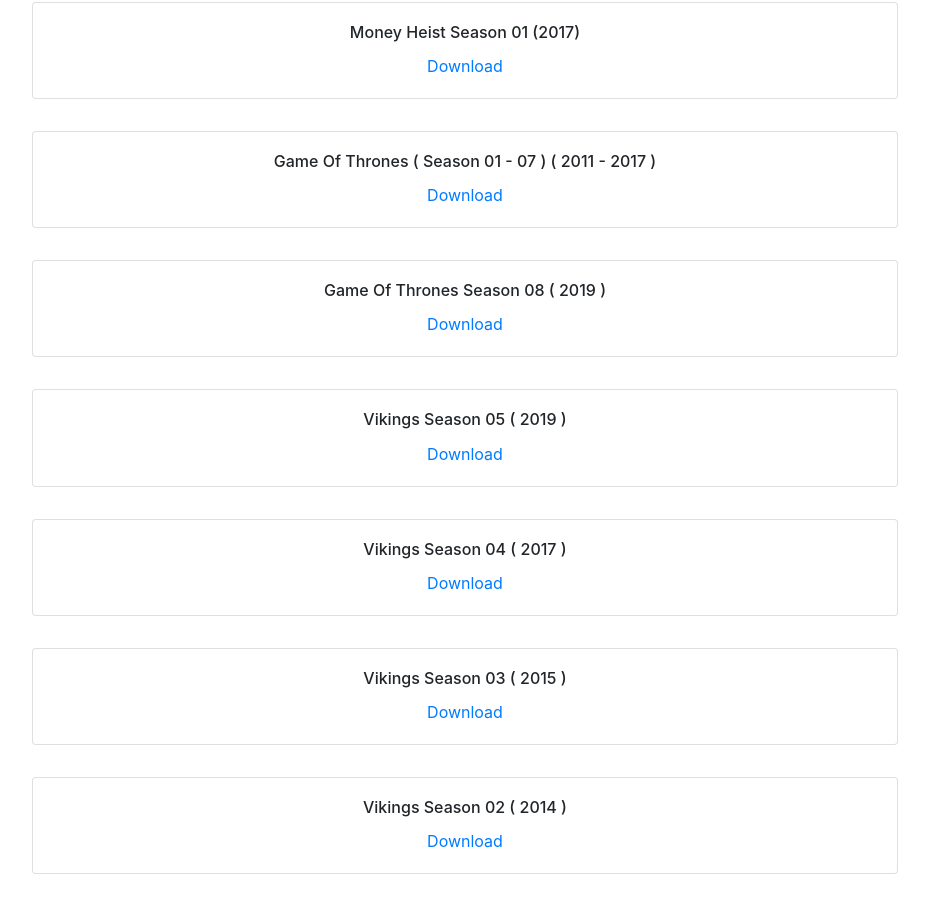
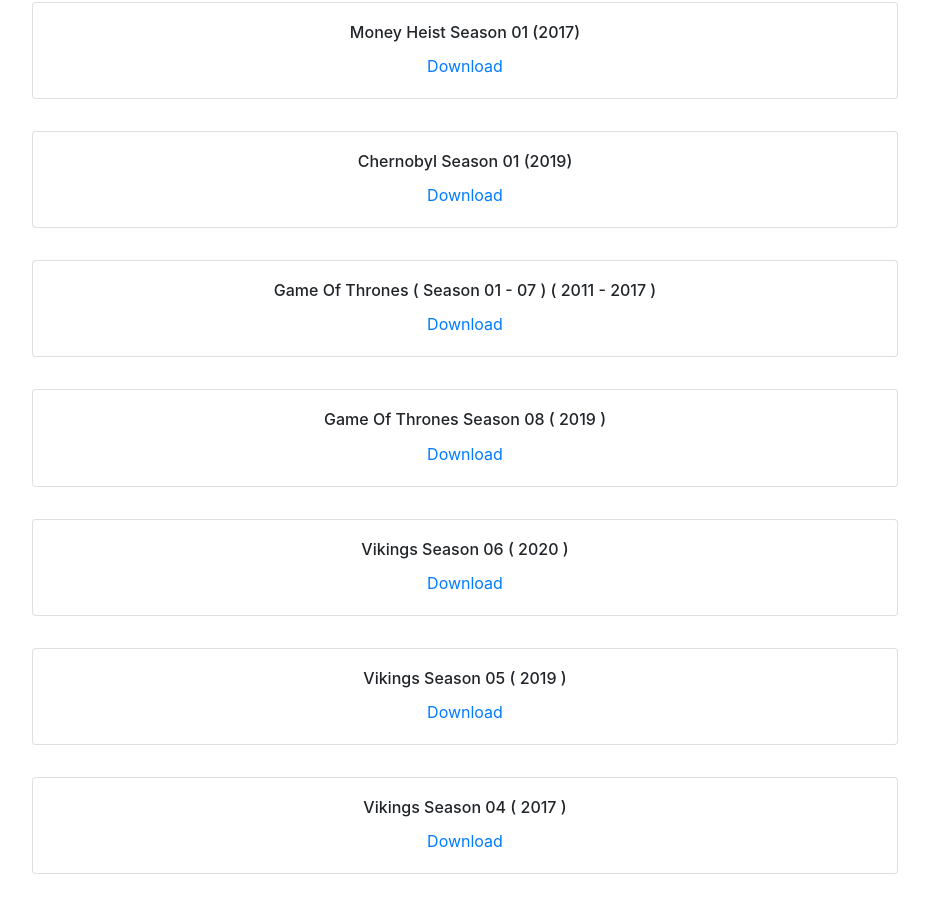
Before and after one commit to CreatorsInn/Quarantine-Life, a React (Create React App) app: page / in a window 1280 px wide. Shown: the part 1871-2775 px from the top of the page, without its empty margins (175-1104 px from the left). Built offline with nearby package versions, Linux system fonts and the light colour scheme.

Commit message:
ADDED: Chernobyl

```diff
--- a/src/data/links.js
+++ b/src/data/links.js
@@ -75,6 +75,11 @@
       "magnet:?xt=urn:btih:a774386dfc2c48349640043b402e6a9d2e1d0e11&dn=Money+Heist+%28La+Casa+De+Papel%29+Complete+Season+1+English+HD+720p&tr=udp%3A%2F%2Ftracker.openbittorrent.com%3A80&tr=udp%3A%2F%2Ftracker.publicbt.com%3A80&tr=udp%3A%2F%2Ftracker.ccc.de%3A80",
   },
   {
+    NAME: "Chernobyl Season 01 (2019)",
+    LINK:
+      "magnet:?xt=urn:btih:95E8D04E47F0D9CB8BF00EC8775C926126A65236&dn=Chernobyl.COMPLETE.Season.1.S01.1080p.AMZN.WEB-DL.x265-HETeam&tr=udp%3A%2F%2Ftracker.coppersurfer.tk%3A6969%2Fannounce&tr=udp%3A%2F%2F9.rarbg.to%3A2710%2Fannounce&tr=udp%3A%2F%2F9.rarbg.me%3A2710%2Fannounce&tr=udp%3A%2F%2Ftracker.internetwarriors.net%3A1337%2Fannounce&tr=udp%3A%2F%2Ftracker.opentrackr.org%3A1337%2Fannounce&tr=udp%3A%2F%2Fp4p.arenabg.com%3A1337%2Fannounce&tr=udp%3A%2F%2Feddie4.nl%3A6969%2Fannounce&tr=udp%3A%2F%2Fshadowshq.yi.org%3A6969%2Fannounce&tr=udp%3A%2F%2Ftracker.leechers-paradise.org%3A6969%2Fannounce&tr=udp%3A%2F%2Fexplodie.org%3A6969%2Fannounce&tr=udp%3A%2F%2Ftracker.tiny-vps.com%3A6969%2Fannounce&tr=udp%3A%2F%2Finferno.demonoid.pw%3A3391%2Fannounce&tr=udp%3A%2F%2Fipv4.tracker.harry.lu%3A80%2Fannounce&tr=udp%3A%2F%2Fpeerfect.org%3A6969%2Fannounce&tr=udp%3A%2F%2Ftracker.zer0day.to%3A1337%2Fannounce&tr=udp%3A%2F%2Ftracker.leechers-paradise.org%3A6969%2Fannounce&tr=udp%3A%2F%2Fcoppersurfer.tk%3A6969%2Fannounce",
+  },
+  {
     NAME: "Game Of Thrones ( Season 01 - 07 ) ( 2011 - 2017 )",
     LINK:
       "magnet:?xt=urn:btih:7cdb9e508c40f0a71a23f68490d32591947ab603&dn=www.TamilRockerrs.pl - Game of Thrones - Complete Season (1 to 7) - 480p English BDRip - x264 - 24GB - ESub&tr=udp%3A%2F%2Ftracker.openbittorrent.com%3A80%2Fannounce&tr=udp%3A%2F%2Fglotorrents.pw%3A6969%2Fannounce&tr=udp%3A%2F%2Ftracker.openbittorrent.com%3A80%2Fannounce&tr=udp%3A%2F%2Ftracker.opentrackr.org%3A1337%2Fannounce', 'extension': 'avi', 'stream': 'magnet:?xt=urn:btih:7cdb9e508c40f0a71a23f68490d32591947ab603&dn=www.TamilRockerrs.pl - Game of Thrones - Complete Season (1 to 7) - 480p English BDRip - x264 - 24GB - ESub&tr=udp%3A%2F%2Ftracker.openbittorrent.com%3A80%2Fannounce&tr=udp%3A%2F%2Fglotorrents.pw%3A6969%2Fannounce&tr=udp%3A%2F%2Ftracker.openbittorrent.com%3A80%2Fannounce&tr=udp%3A%2F%2Ftracker.opentrackr.org%3A1337%2Fannounce",
@@ -83,6 +88,11 @@
     NAME: "Game Of Thrones Season 08 ( 2019 )  ",
     LINK:
       "magnet:?xt=urn:btih:fb4b27d36048c10af9077c157b7f48ee407eb222&dn=Game Of Thrones S08 Complete Season 8 720p x264 AC3 5.1 [MKV]&tr=udp%3A%2F%2Ftracker.openbittorrent.com%3A80%2Fannounce&tr=udp%3A%2F%2Fglotorrents.pw%3A6969%2Fannounce&tr=udp%3A%2F%2Ftracker.openbittorrent.com%3A80%2Fannounce&tr=udp%3A%2F%2Ftracker.opentrackr.org%3A1337%2Fannounce', 'extension': 'avi', 'stream': 'magnet:?xt=urn:btih:fb4b27d36048c10af9077c157b7f48ee407eb222&dn=Game Of Thrones S08 Complete Season 8 720p x264 AC3 5.1 [MKV]&tr=udp%3A%2F%2Ftracker.openbittorrent.com%3A80%2Fannounce&tr=udp%3A%2F%2Fglotorrents.pw%3A6969%2Fannounce&tr=udp%3A%2F%2Ftracker.openbittorrent.com%3A80%2Fannounce&tr=udp%3A%2F%2Ftracker.opentrackr.org%3A1337%2Fannounce",
+  },
+  {
+    NAME: "Vikings Season 06 ( 2020 )  ",
+    LINK:
+      "magnet:?xt=urn:btih:0E2A2D091403D86AB1BCD053E9E4848F0E87884A&dn=Vikings+S06+E01-10+WebRip+720p+Hindi+English+AAC+5.1+x264+ESub+-+mkvCinemas+%5BTelly%5D&tr=udp%3A%2F%2Ftracker.coppersurfer.tk%3A6969%2Fannounce&tr=udp%3A%2F%2Ftracker.leechers-paradise.org%3A6969%2Fannounce&tr=udp%3A%2F%2Fopen.stealth.si%3A80%2Fannounce&tr=udp%3A%2F%2Fexodus.desync.com%3A6969&tr=udp%3A%2F%2Fp4p.arenabg.com%3A1337%2Fannounce&tr=udp%3A%2F%2Fexplodie.org%3A6969%2Fannounce&tr=udp%3A%2F%2Ftracker.opentrackr.org%3A1337%2Fannounce&tr=udp%3A%2F%2Ftracker.tiny-vps.com%3A6969%2Fannounce&tr=udp%3A%2F%2Fopen.demonii.si%3A1337%2Fannounce&tr=udp%3A%2F%2Ftracker.torrent.eu.org%3A451%2Fannounce&tr=udp%3A%2F%2Ftracker.pirateparty.gr%3A6969%2Fannounce&tr=udp%3A%2F%2Fipv4.tracker.harry.lu%3A80%2Fannounce&tr=udp%3A%2F%2Ftracker.cyberia.is%3A6969%2Fannounce&tr=udp%3A%2F%2F9.rarbg.to%3A2710%2Fannounce&tr=udp%3A%2F%2Ftracker.zer0day.to%3A1337%2Fannounce&tr=udp%3A%2F%2Ftracker.leechers-paradise.org%3A6969%2Fannounce&tr=udp%3A%2F%2Fcoppersurfer.tk%3A6969%2Fannounce",
   },
   {
     NAME: "Vikings Season 05 ( 2019 )  ",
```
